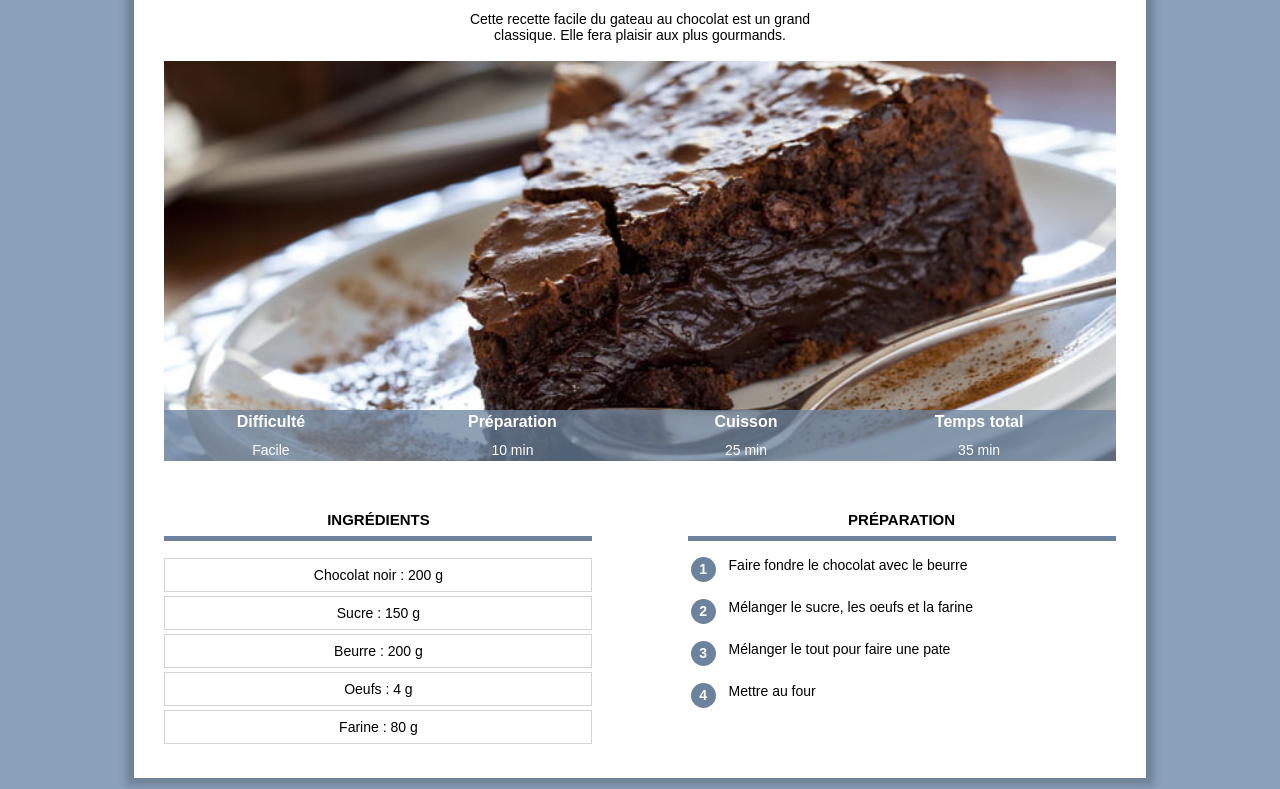
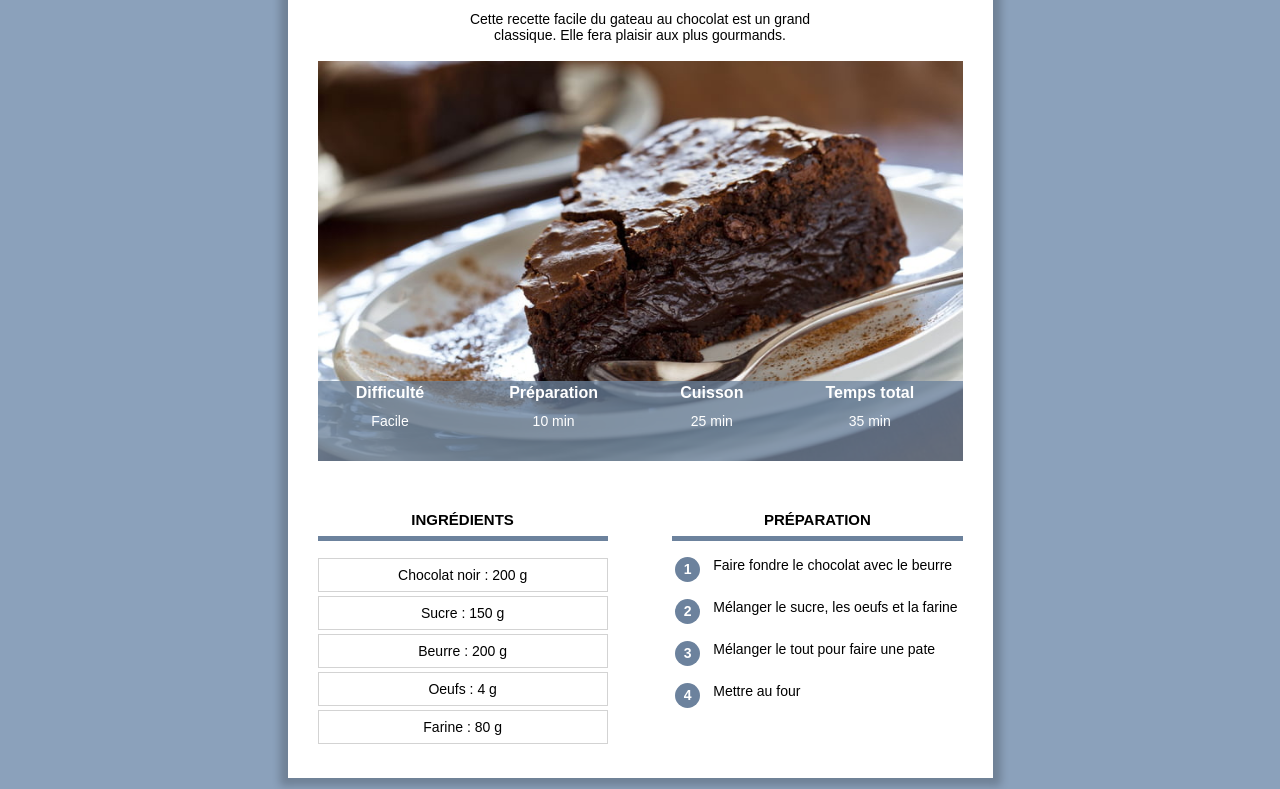
Before and after one commit to boubacar-sow/mongateau, a plain HTML site: page index.html in a window 1280 px wide. Shown: the part 154-943 px from the top of the page. Drawn offline with Linux system fonts and the light colour scheme.

Commit message:
Add files via upload

```diff
--- a/css/style.css
+++ b/css/style.css
@@ -1,4 +1,4 @@
-*{
+* {
   overflow: auto;
 }
 
@@ -27,9 +27,9 @@ div.categorie {
 
 div.conteneur1 {
   background-color: white;
-  margin: 60px 10% 80px 10%;
-  padding: 0px 30px 30px 30px;
-  min-width: 350px;
+  margin: 40px 18px 40px 8px;
+  padding: 0px 8px 30px 8px;
+  /* min-width: 350px; */
   box-shadow: 0px 0px 8px 8px rgba(0, 0, 0, 0.2);
   overflow: visible;
 }
@@ -73,21 +73,22 @@ div.description {
   width: 100%;
   color: white;
   background-color: #6c829dc0;
+  height: 50px;
 }
 
 .info td {
   text-align: center;
-  font-size: 14px;
+  font-size: 12px;
   vertical-align: top;
 }
 
 .info th {
-  font-size: 16px;
+  font-size: 14px;
   vertical-align: bottom;
   padding-bottom: 8px;
 }
 
-.imgcentre{
+.imgcentre {
   display: block;
   max-height: 400px;
   object-fit: cover;
@@ -95,21 +96,17 @@ div.description {
   background-color: lightgray;
 }
 
-div.colonne1{
+div.colonne1 {
   display: inline-block;
-    margin-right: 10%;
 }
 
-div.colonne2{
-    float: right;
+
+div.colonne {
+  margin-top: 20px;
+  width: 100%;
 }
 
-div.colonne{
-    margin-top: 20px;
-    width: 45%;
-}
-
-div.colonne h2{
+div.colonne h2 {
   text-align: center;
   text-transform: uppercase;
   font-size: 15px;
@@ -117,7 +114,7 @@ div.colonne h2{
   border-bottom: 5px solid #6c829d;
 }
 
-div.ingredients p{
+div.ingredients p {
   border: 1px solid lightgray;
   font-size: 14px;
   text-align: center;
@@ -126,7 +123,7 @@ div.ingredients p{
   margin-top: 4px;
 }
 
-table.preparation p.numero{
+table.preparation p.numero {
   background-color: #6c829d;
   color: white;
   text-align: center;
@@ -140,16 +137,56 @@ table.preparation p.numero{
   margin: 0;
 }
 
-table.preparation td{
+table.preparation td {
   vertical-align: top;
 }
 
-table.preparation td.prep_etape{
+table.preparation td.prep_etape {
   font-size: 14px;
   padding-left: 10px;
   padding-bottom: 10px;
 }
 
-table.preparation tr{
+table.preparation tr {
   height: 40px;
 }
+
+@media only screen and (min-width: 768px) {
+  /* Pour ordinateur*/
+  div.conteneur1 {
+    min-width: 350px;
+    margin: 60px 10% 80px 10%;
+    padding: 0px 30px 30px 30px;
+  }
+
+  .info table {
+      height: 80px;
+  }
+  .info td {
+    font-size: 14px;
+  }
+
+  .info th {
+    font-size: 16px;
+  }
+
+  div.colonne1 {
+    margin-right: 10%;
+  }
+
+  div.colonne2 {
+    float: right;
+  }
+
+  div.colonne {
+    width: 45%;
+  }
+}
+
+@media only screen and (min-width: 900px){
+    div.conteneur1 {
+        margin-left: auto;
+        margin-right: auto;
+        width: 645px;
+      }
+}
```
Lines whose indentation alone changed are shown as unchanged.
